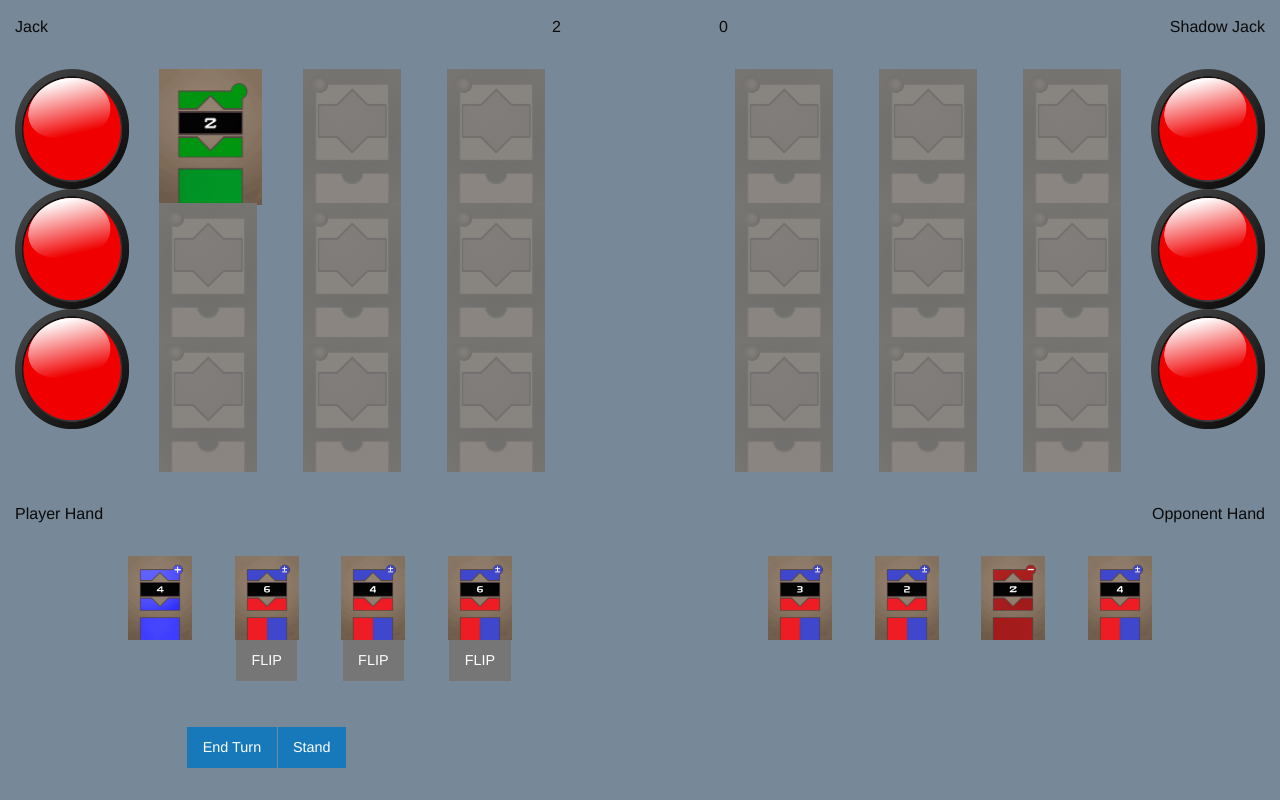
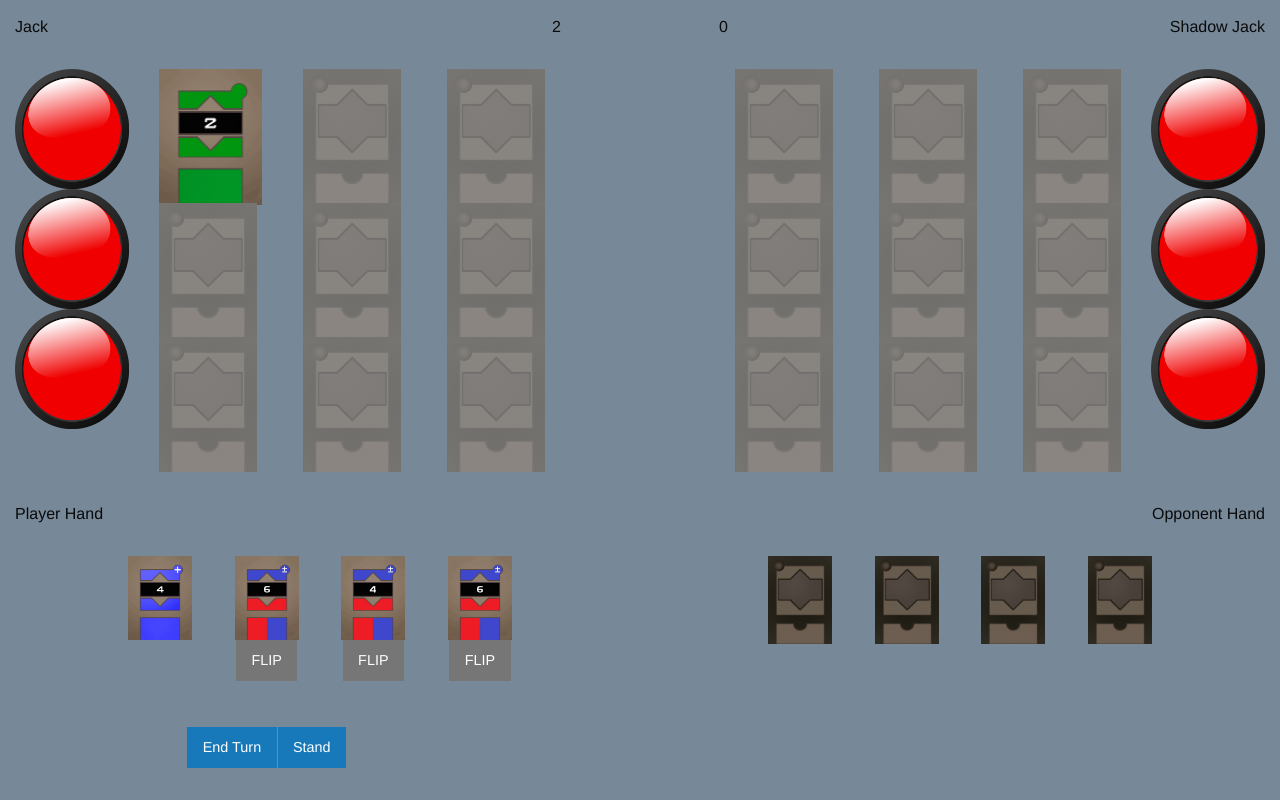
Before and after one commit to ThomasSeaver/pazaak, a plain HTML site: page index.html in a window 1280 px wide. Drawn offline with nearby package versions, Linux system fonts and the light colour scheme.

Commit message:
Fixing opponent's hands are revealed

```diff
--- a/index.html
+++ b/index.html
@@ -95,7 +95,7 @@
                         <div class="cell auto">
                         </div>
                         <div class="cell large-1 text-center" ng-repeat="card in opponentHand track by $index">
-                                <img ng-if="card.type" ng-src="{{getCardImage(card)}}" ng-click="playCard($index)" class="img hand-card"  />
+                                <img ng-if="card.type" ng-src="assets/back.jpg" ng-click="playCard($index)" class="img hand-card"  />
                                 <img ng-if="!card.type" ng-src="assets/null.jpg" class="img hand-card" />
                         </div>
                         <div class="cell large-1">
```
